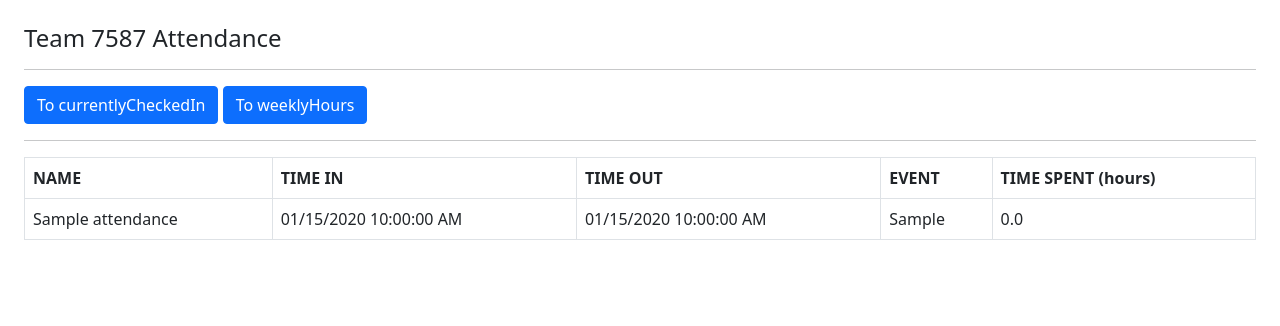
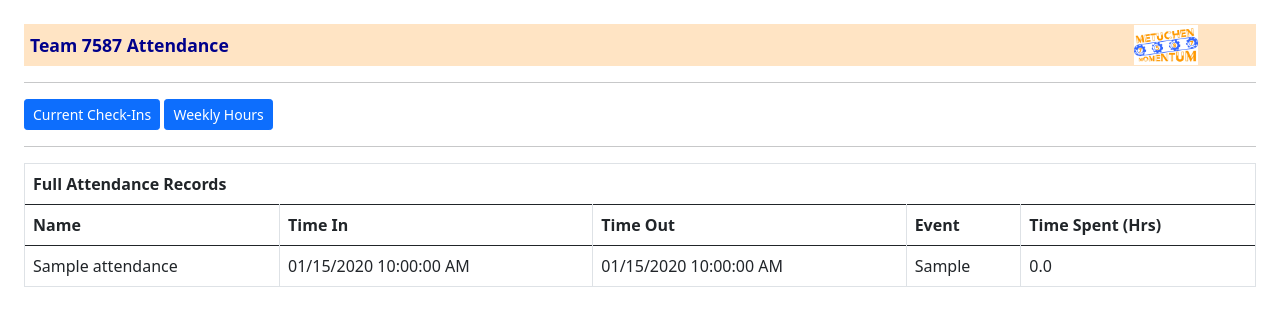
Before and after one commit to frc-team7587/attendance7587, a Spring Boot app: page /allAttendance in a window 1280 px wide. Shown: the top 326 px of the page. Run offline with Spring Boot 4, Linux system fonts and the light colour scheme; tables that the repository leaves empty or names only in its code hold one stand-in row (values such as "Sample post"); some of the project's set-up classes (security, data sources, template engines, error pages and the like) are left out, and stand-ins take their place.

Commit message:
style updates

```diff
--- a/src/main/resources/static/myStyle.css
+++ b/src/main/resources/static/myStyle.css
@@ -1,3 +1,15 @@
 .hiddenRow {
     display:none;
 }
+
+.hdx {
+    background-color: bisque;
+    width:100%;
+}
+
+.hdline {
+    font-size: 1.1em;
+    color: darkblue;
+    padding-left: 5px;
+    font-weight:bold;
+}
--- a/src/main/resources/templates/allAttendance.html
+++ b/src/main/resources/templates/allAttendance.html
@@ -12,19 +12,29 @@
 </head>
 
 <body class="m-4">
-    <h4><span th:text="${appName}"></span></h4>
+    <table class='hdx'><tbody><tr>
+        <td style="width: 90%;">
+            <span th:text="${appName}" class='hdline'></span>
+        </td>
+        <td>
+            <img th:src="@{/logo7587.jpg}" width="64" height="40">
+        </td>
+    </tr></tbody></table>
     <hr>
-    <a th:href="@{/}"><input type=button class="btn btn-primary" value="To currentlyCheckedIn"></a>
-    <a th:href="@{/weeklyHours}"><input type=button class="btn btn-primary" value="To weeklyHours"></a>
+    <a th:href="@{/}"><input type=button class="btn btn-primary btn-sm" value="Current Check-Ins"></a>
+    <a th:href="@{/weeklyHours}"><input type=button class="btn btn-primary btn-sm" value="Weekly Hours"></a>
     <hr>
     <table class="table table-hover table-bordered">
-        <tr>
+        <tr style="border-bottom:1px solid;">
+            <th colspan="5">Full Attendance Records</th>
+        </tr>
+        <tr style="border-bottom:1px solid;">
             <th class="hiddenRow">ID</th>
-            <th>NAME</th>
-            <th>TIME IN</th>
-            <th>TIME OUT</th>
-            <th>EVENT</th>
-            <th>TIME SPENT (hours)</th>
+            <th>Name</th>
+            <th>Time In</th>
+            <th>Time Out</th>
+            <th>Event</th>
+            <th>Time Spent (Hrs)</th>
         </tr>
         <tr th:each="u : ${allAttendance}">
             <td th:text="${u.name}">name</td>
--- a/src/main/resources/templates/testdb.html
+++ /dev/null
@@ -1 +0,0 @@
-Result: <span th:text="${dbname}">result</span>
```
Also changed, not shown: src/main/resources/templates/attendanceByName.html (+11 -4 lines), src/main/resources/templates/confirmCheck.html (+9 -2 lines), src/main/resources/templates/currentlyCheckedIn.html (+12 -5 lines), src/main/resources/templates/scanCheck.html (+8 -1 lines), src/main/resources/templates/weeklyHours.html (+10 -3 lines), src/main/resources/static/logo7587.jpg (added), 1 other file.
